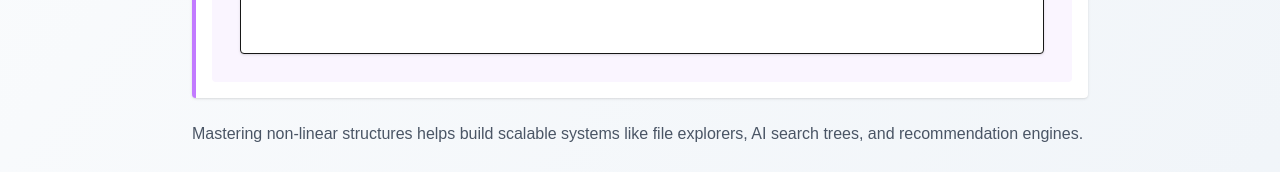
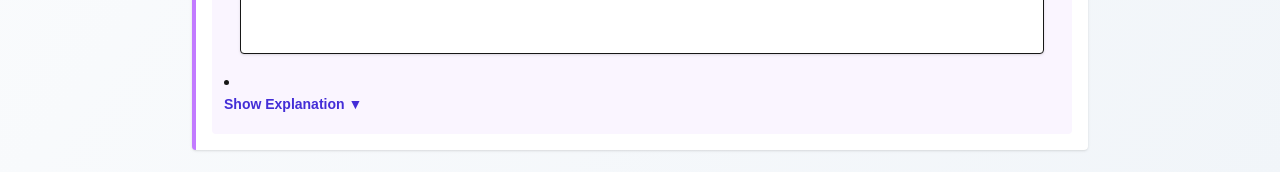
Before and after one commit to vishwaj1/InPlace, a Next.js app: page /non-primitive/non-linear in a window 1280 px wide. Shown: the part 1624-1796 px from the top of the page. Built offline with nearby package versions, Linux system fonts and the light colour scheme.

Commit message:
Added Graph Explanation

```diff
--- a/src/app/non-primitive/non-linear/_components/GraphDemo.jsx
+++ b/src/app/non-primitive/non-linear/_components/GraphDemo.jsx
@@ -9,6 +9,50 @@ import ReactFlow, {
   MarkerType,
 } from 'reactflow';
 import 'reactflow/dist/style.css';
+import { motion, AnimatePresence } from 'framer-motion';
+
+export function explainGraph() {
+  const [open, setOpen] = useState(false);
+
+  return (
+    <div className="text-left text-sm text-gray-700 space-y-3">
+      <button
+        onClick={() => setOpen(!open)}
+        className="text-indigo-700 font-semibold hover:underline mb-2"
+      >
+        {open ? 'Hide Explanation ▲' : 'Show Explanation ▼'}
+      </button>
+      <AnimatePresence>
+        {open && (
+          <motion.div
+            initial={{ opacity: 0, y: -10 }}
+            animate={{ opacity: 1, y: 0 }}
+            exit={{ opacity: 0, y: -10 }}
+            transition={{ duration: 0.3 }}
+            className="space-y-3"
+          >
+      <p>
+        This demo provides an interactive and visual representation of a <span className="font-semibold text-indigo-600">Graph</span> data structure using <code>React Flow</code>:
+      </p>
+      <ul className="list-disc list-inside space-y-2">
+        <li><span className="font-medium">🔘 Nodes:</span> Initially placed in a circular layout, nodes are labeled A–F and are represented as draggable circles.</li>
+        <li><span className="font-medium">➕ Add Node:</span> Adds a new node with a label (e.g., G, H, ...) and random position on the canvas.</li>
+        <li><span className="font-medium">🔗 Add Edge:</span> Connects two nodes using directional arrows by specifying their IDs.</li>
+        <li><span className="font-medium">🎯 Arrows:</span> Directional edges indicate the flow of the graph, powered by <code>MarkerType.ArrowClosed</code>.</li>
+        <li><span className="font-medium">🧭 Controls:</span> Zoom, pan, and fit-to-view tools let users explore the full graph.</li>
+        <li><span className="font-medium">🗺️ MiniMap:</span> Offers a real-time overview of the entire node graph.</li>
+      </ul>
+      <p>
+        This implementation demonstrates the dynamic nature of graphs in UI and algorithm visualization, giving learners an engaging way to explore <span className="font-semibold text-purple-600">nodes</span> and <span className="font-semibold text-purple-600">edges</span> interactively.
+      </p>
+          </motion.div>
+        )}
+      </AnimatePresence>
+    </div>
+  );
+}
+
+
 
 export default function GraphDemo() {
   const [nodes, setNodes] = useState([
--- a/src/app/non-primitive/non-linear/page.jsx
+++ b/src/app/non-primitive/non-linear/page.jsx
@@ -1,7 +1,7 @@
 'use client';
 
 import TreeDemo from './_components/TreeDemo';
-import GraphDemo from './_components/GraphDemo';
+import GraphDemo,{explainGraph} from './_components/GraphDemo';
 
 export default function NonLinearPage() {
   return (
@@ -20,6 +20,7 @@ export default function NonLinearPage() {
             </p>
             <div className="mt-3 bg-purple-50 p-3 rounded">
               <TreeDemo />
+
             </div>
           </div>
 
@@ -30,6 +31,7 @@ export default function NonLinearPage() {
             </p>
             <div className="mt-3 bg-purple-50 p-3 rounded">
               <GraphDemo />
+              <li><strong>{explainGraph()}</strong></li>
             </div>
           </div>
         </div>
```
